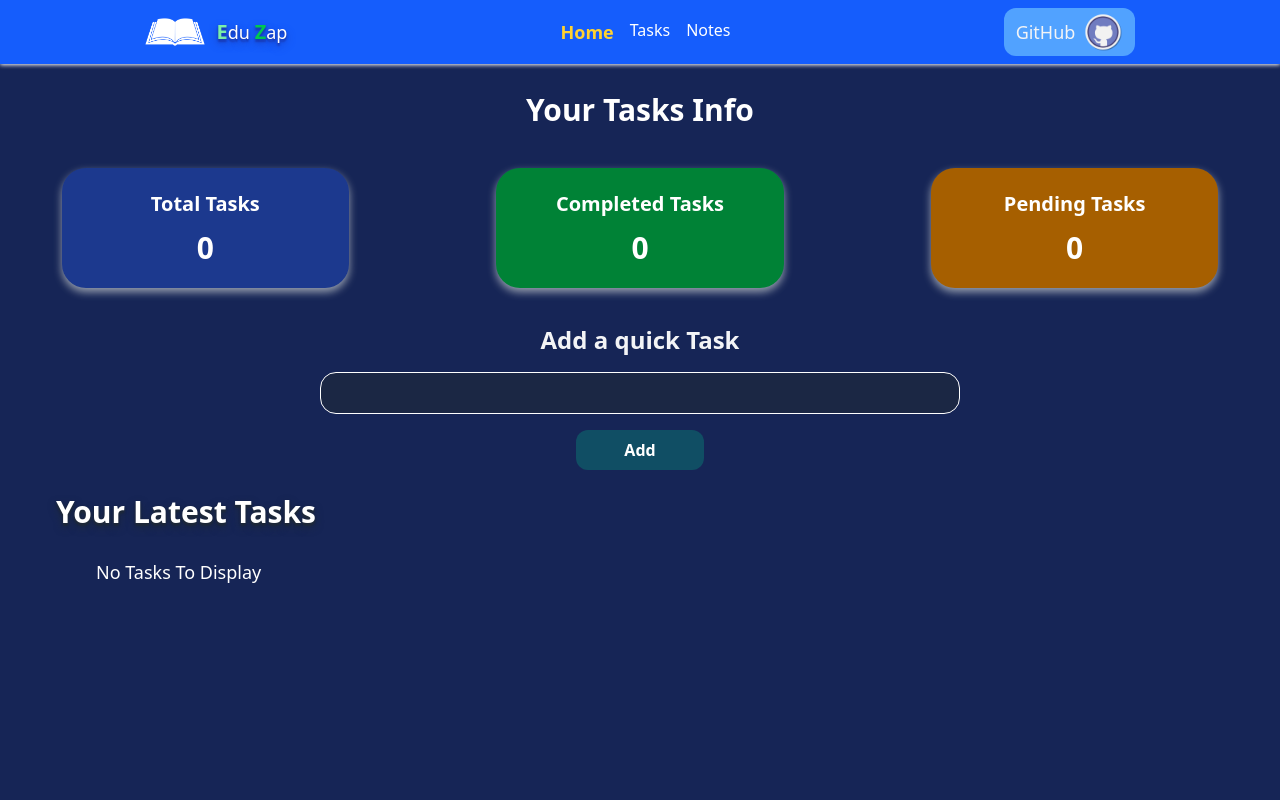
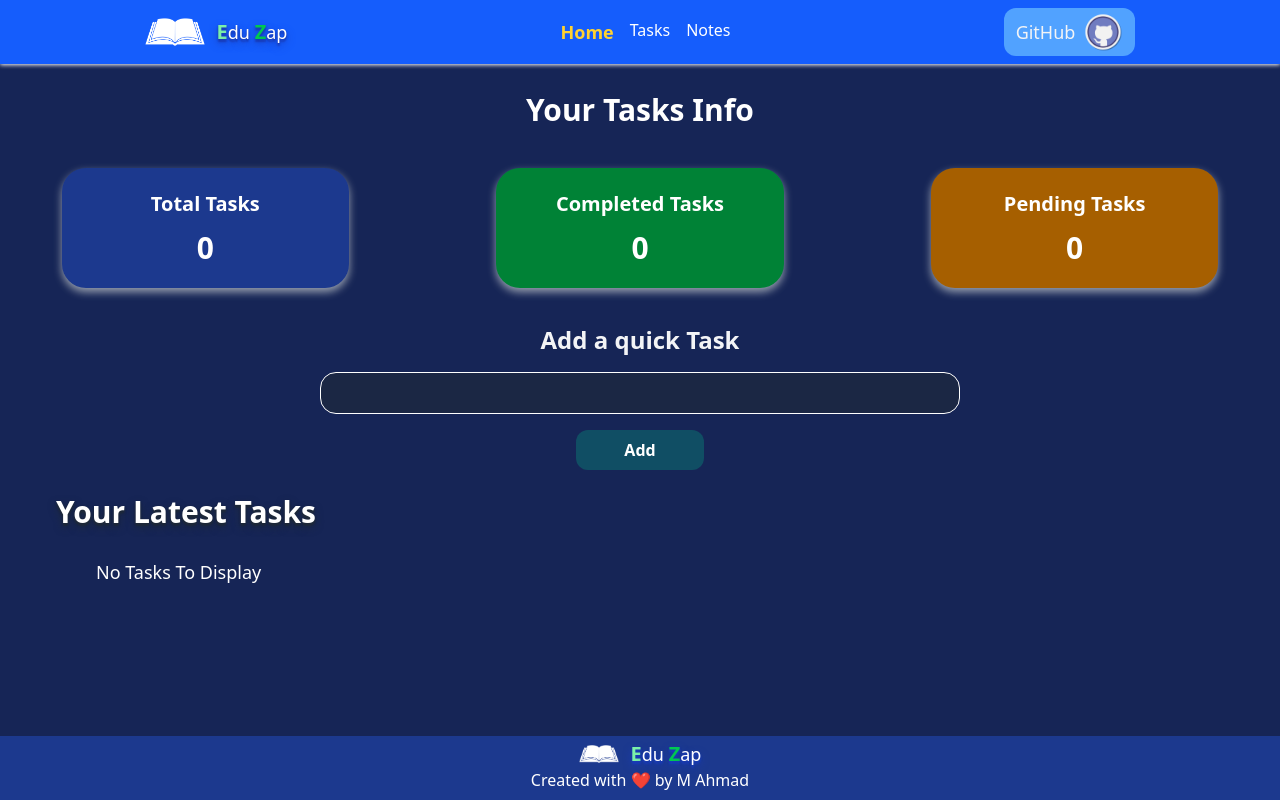
Before and after one commit to MuhammadAhmadCode/edu-zap, a React (Vite) app: page / in a window 1280 px wide. Built offline with nearby package versions, Linux system fonts and the light colour scheme.

Commit message:
Added Footer

```diff
--- a/src/App.jsx
+++ b/src/App.jsx
@@ -1,15 +1,17 @@
 import Notes from './pages/Notes'
 import Navbar from './components/Navbar'
 import { Outlet } from 'react-router-dom'
+import Footer from './components/Footer'
 
 
 
 const App = () => {
 
   return (
-    <div className='w-full min-h-screen bg-blue-950'>
+    <div className='w-full pb-13 min-h-screen bg-blue-950'>
      <Navbar/>
       <Outlet/>
+      <Footer />
     </div>
   )
 }
--- /dev/null
+++ b/src/components/Footer.jsx
@@ -0,0 +1,20 @@
+import React from 'react'
+import Logo from "../assets/Logo.png"
+
+const Footer = () => {
+  return (
+    <div className='bg-blue-900 pt-1 pb-2 fixed bottom-0 w-full text-white flex items-center flex-col'>
+      <div className='flex items-center gap-3'>
+        <img className='invert w-8 md:w-10' src={Logo} alt="" />
+        <div className='md:text-lg text-md text-shadow-lg text-shadow-blue-800'>
+          <span className='md:text-xl text-md font-semibold text-green-300'>E</span>du <span className='md:text-xl text-md font-semibold text-green-500'>Z</span>ap
+        </div>
+      </div>
+      <div>
+        Created with ❤️ by M Ahmad
+      </div>
+    </div>
+  )
+}
+
+export default Footer
```
